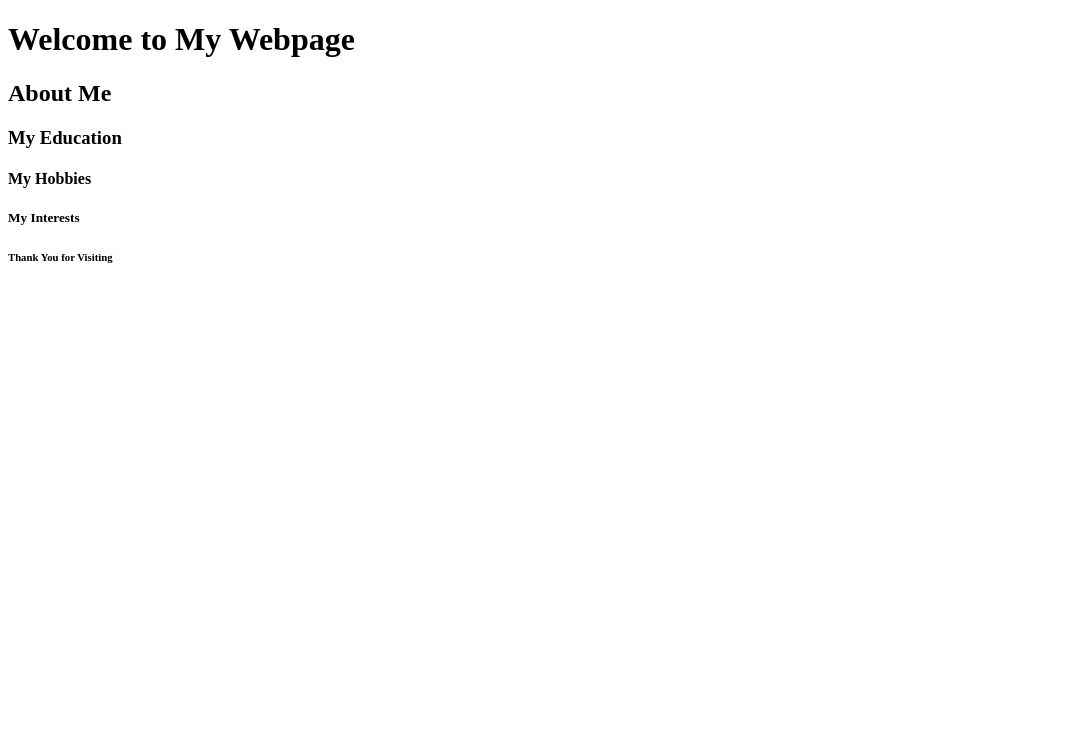
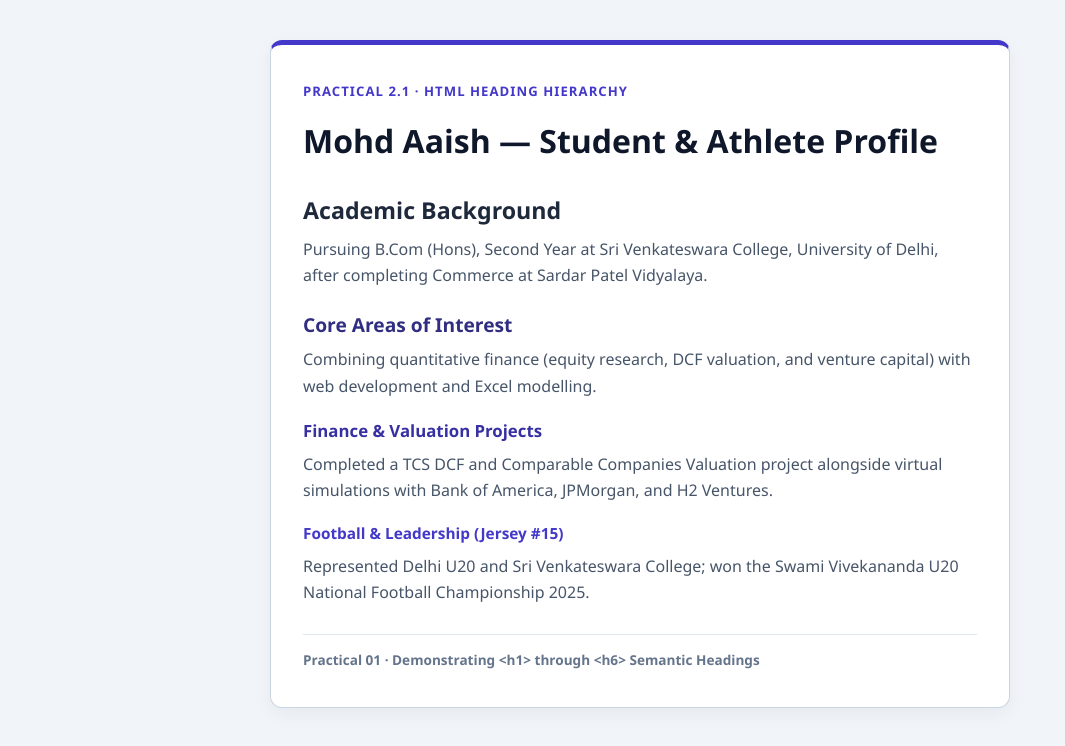
Before and after one commit to mohdaaish/headings, a plain HTML site: page index.html in a window 1280 px wide. Shown: the whole page, without its empty margins (0-1065 px from the left). Drawn offline with Linux system fonts and the light colour scheme.

Commit message:
Add files via upload

```diff
--- a/index.html
+++ b/index.html
@@ -1,3 +1,36 @@
-<!DOCTYPE html><html><head><title>Heading Elements</title></head><body>
-<h1>Welcome to My Webpage</h1><h2>About Me</h2><h3>My Education</h3><h4>My Hobbies</h4><h5>My Interests</h5><h6>Thank You for Visiting</h6>
-</body></html>
+<!DOCTYPE html>
+<html lang="en">
+<head>
+  <meta charset="UTF-8">
+  <meta name="viewport" content="width=device-width, initial-scale=1.0">
+  <title>Practical 01 — Heading Elements | Mohd Aaish</title>
+  <link rel="stylesheet" href="style.css">
+</head>
+<body>
+  <main class="page-card">
+    <p class="tag">Practical 2.1 · HTML Heading Hierarchy</p>
+
+    <!-- h1: Main page title -->
+    <h1>Mohd Aaish — Student &amp; Athlete Profile</h1>
+
+    <!-- h2: Major section -->
+    <h2>Academic Background</h2>
+    <p>Pursuing B.Com (Hons), Second Year at Sri Venkateswara College, University of Delhi, after completing Commerce at Sardar Patel Vidyalaya.</p>
+
+    <!-- h3: Subsection -->
+    <h3>Core Areas of Interest</h3>
+    <p>Combining quantitative finance (equity research, DCF valuation, and venture capital) with web development and Excel modelling.</p>
+
+    <!-- h4: Specific focus -->
+    <h4>Finance &amp; Valuation Projects</h4>
+    <p>Completed a TCS DCF and Comparable Companies Valuation project alongside virtual simulations with Bank of America, JPMorgan, and H2 Ventures.</p>
+
+    <!-- h5: Athletic milestone -->
+    <h5>Football &amp; Leadership (Jersey #15)</h5>
+    <p>Represented Delhi U20 and Sri Venkateswara College; won the Swami Vivekananda U20 National Football Championship 2025.</p>
+
+    <!-- h6: Document footer note -->
+    <h6>Practical 01 · Demonstrating &lt;h1&gt; through &lt;h6&gt; Semantic Headings</h6>
+  </main>
+</body>
+</html>
--- /dev/null
+++ b/style.css
@@ -0,0 +1,44 @@
+* {
+  box-sizing: border-box;
+}
+
+body {
+  margin: 0;
+  padding: 40px 20px;
+  font-family: "Segoe UI", system-ui, -apple-system, sans-serif;
+  background-color: #f1f5f9;
+  color: #1e293b;
+  line-height: 1.65;
+}
+
+.page-card {
+  max-width: 740px;
+  margin: 0 auto;
+  background-color: #ffffff;
+  border: 1px solid #cbd5e1;
+  border-top: 5px solid #4338ca;
+  border-radius: 12px;
+  padding: 36px 32px;
+  box-shadow: 0 6px 20px rgba(15, 23, 42, 0.05);
+}
+
+.tag {
+  margin: 0 0 12px;
+  font-size: 0.82rem;
+  font-weight: 700;
+  text-transform: uppercase;
+  letter-spacing: 0.08em;
+  color: #4338ca;
+}
+
+h1 { font-size: 2rem; color: #0f172a; margin: 0 0 18px; }
+h2 { font-size: 1.45rem; color: #1e293b; margin: 24px 0 6px; }
+h3 { font-size: 1.2rem; color: #312e81; margin: 20px 0 6px; }
+h4 { font-size: 1.05rem; color: #3730a3; margin: 18px 0 6px; }
+h5 { font-size: 0.96rem; color: #4338ca; margin: 18px 0 6px; }
+h6 { font-size: 0.85rem; color: #64748b; margin: 28px 0 0; padding-top: 14px; border-top: 1px solid #e2e8f0; }
+
+p {
+  margin: 0 0 10px;
+  color: #475569;
+}
```
